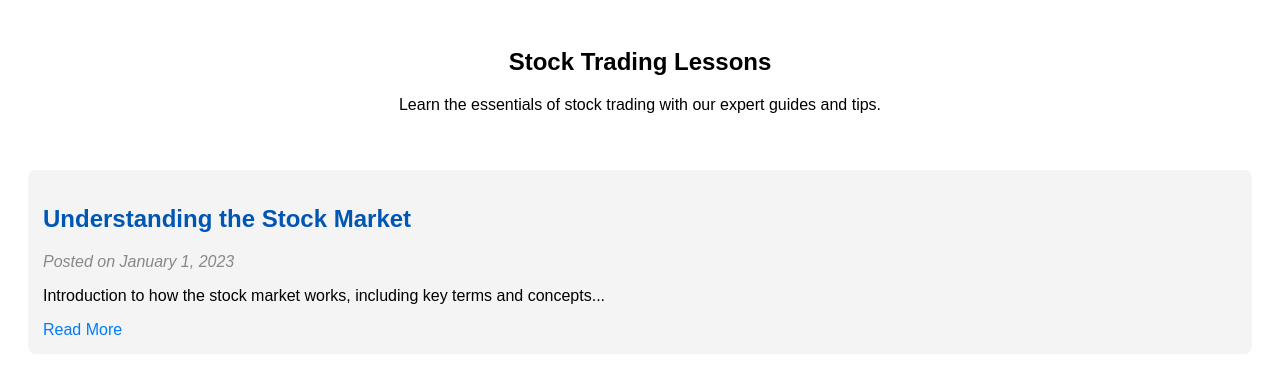
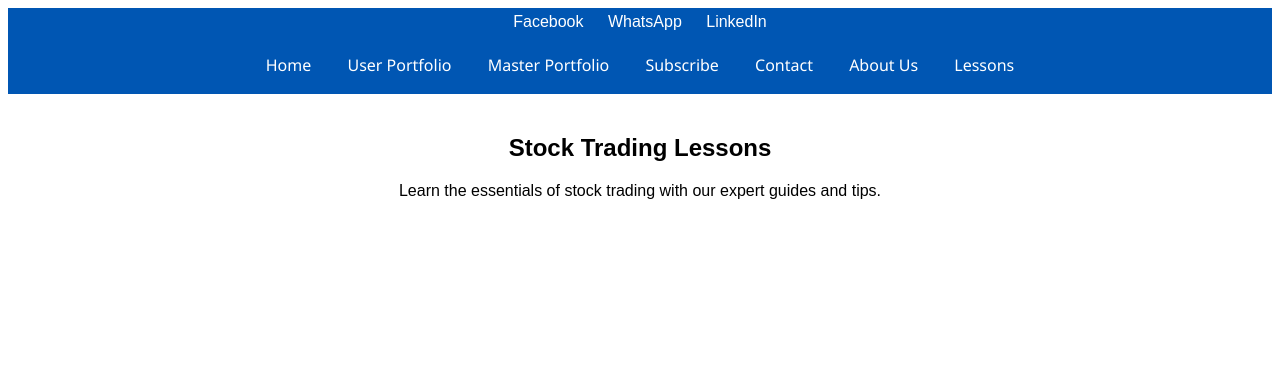
Before and after one commit to mastindersingh/stock-db, a Flask app: template templates/blog.html in a window 1280 px wide. Shown: the top 374 px of the page. Run offline with Flask 2, Linux system fonts and the light colour scheme; the template is opened without the code that fills it, so the values that code supplies are empty.

Commit message:
Add files via upload

```diff
--- a/templates/blog.html
+++ b/templates/blog.html
@@ -1,12 +1,14 @@
 <!DOCTYPE html>
 <html lang="en">
 <head>
-    <meta charset="UTF-8">
-    <meta name="viewport" content="width=device-width, initial-scale=1.0">
-    <title>Stock Trading Lessons</title>
-    <link rel="stylesheet" href="style.css">
+    {% extends "base.html" %}
+
+    {% block title %}
+    Blog - Stock Trading Lessons
+    {% endblock %}
 </head>
 <body>
+    {% block content %}
     <header>
         <!-- Navigation Bar -->
         <!-- ... -->
@@ -19,22 +21,13 @@
         </section>
 
         <section class="blog-posts">
-            <!-- Example Blog Post -->
-            <article class="post">
-                <h2>Understanding the Stock Market</h2>
-                <p class="post-date">Posted on January 1, 2023</p>
-                <p>Introduction to how the stock market works, including key terms and concepts...</p>
-                <a href="/blog/understanding-stock-market" class="read-more">Read More</a>
-            </article>
-
-            <!-- Additional blog posts -->
-            <!-- ... -->
+            <!-- Blog posts content -->
         </section>
     </main>
 
     <footer>
         <!-- Footer Content -->
-        <!-- ... -->
     </footer>
+    {% endblock %}
 </body>
 </html>
```
Also changed, not shown: templates/lessons.html (added, +22 -0 lines).
